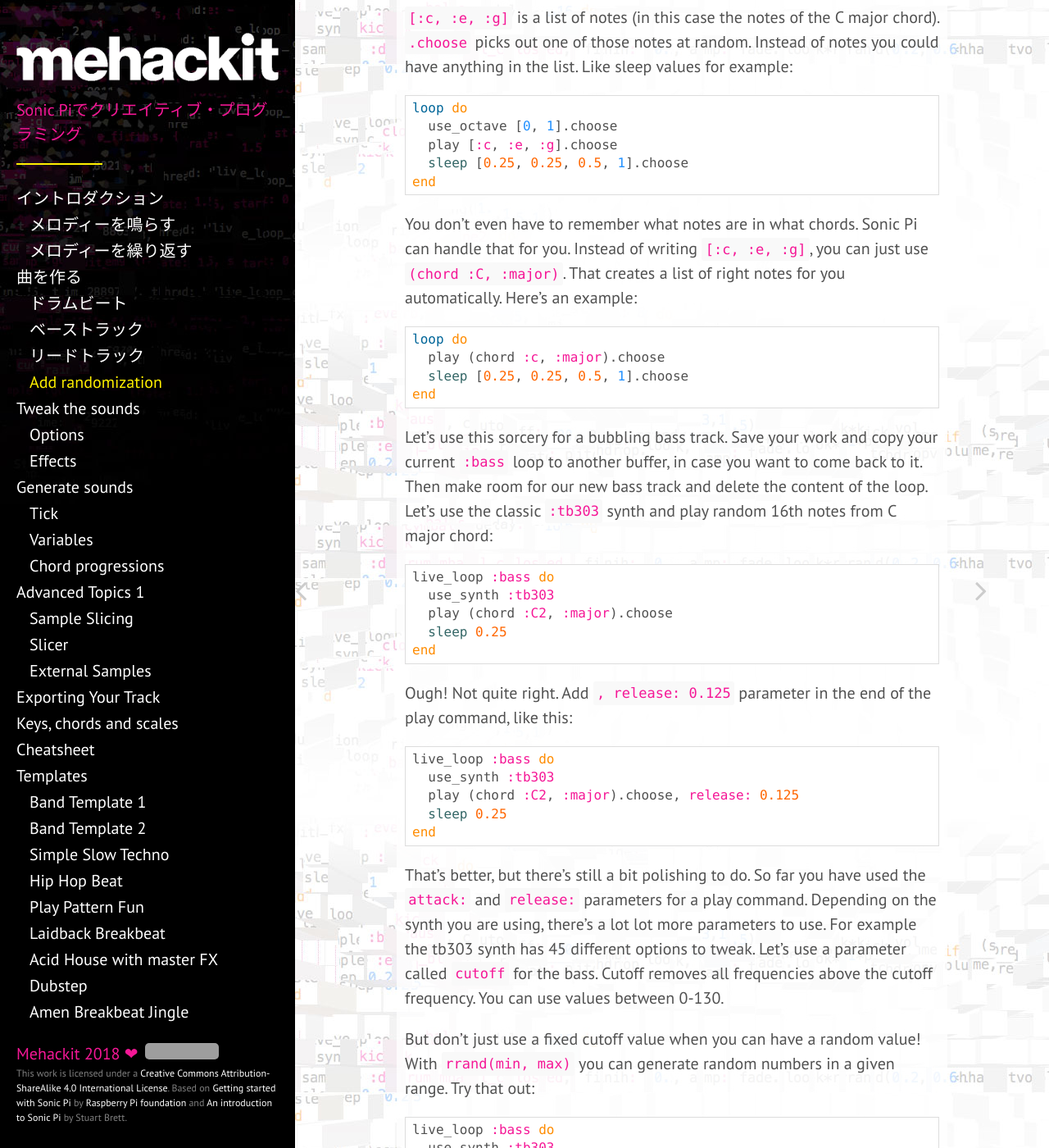
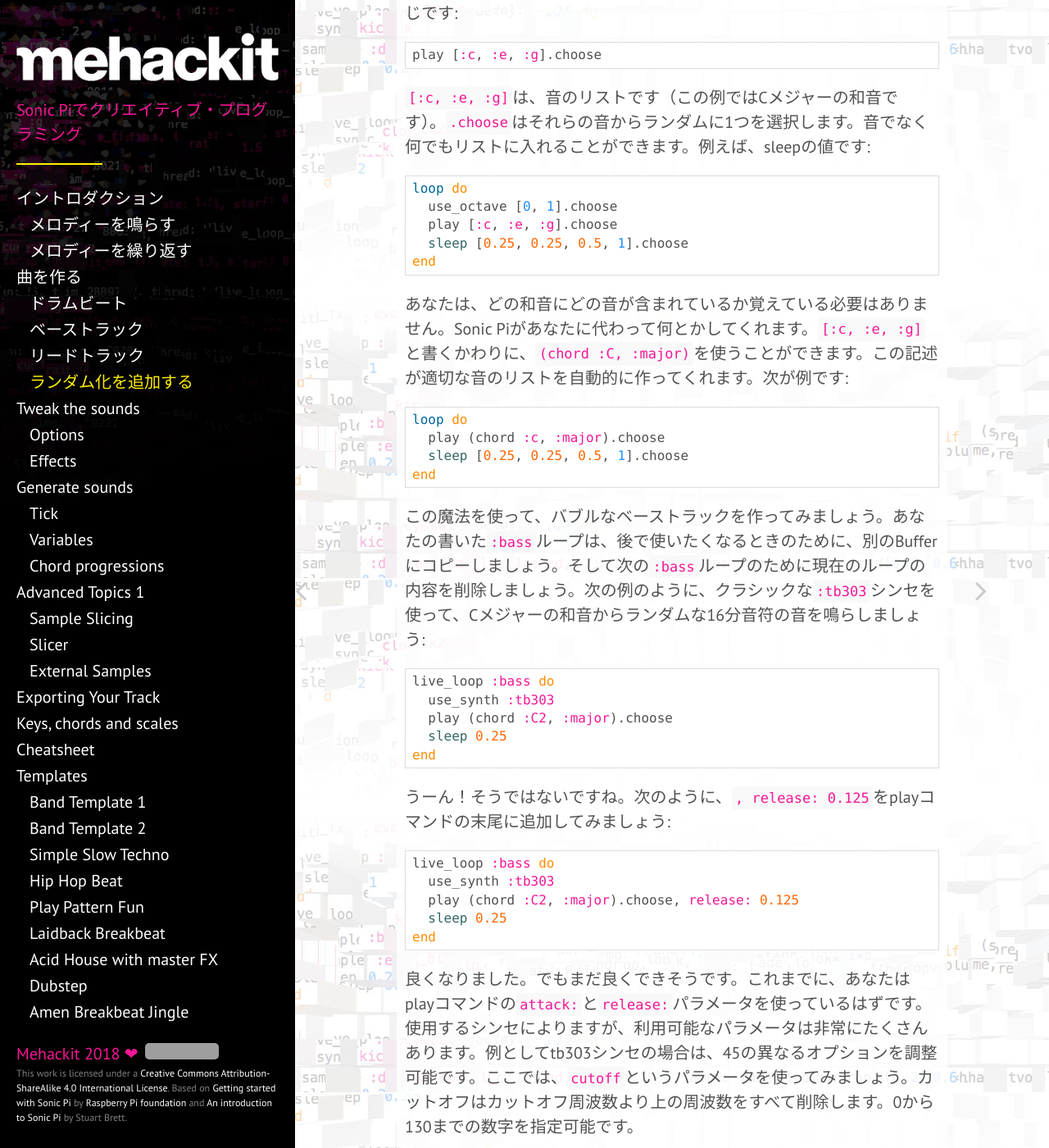
Before and after one commit to mehackit/sonic-pi-workshop, a Jekyll site: the page built from _exercises/ja/02-make-a-song/05-add-randomization.md, in a window 1280 px wide and 1400 px high, scrolled down 892 px. Shown: the whole window at 82% size. Built offline with Jekyll 4.4.1, drawn with Linux system fonts in a browser that asks for light colours; nearby versions of some CDN libraries; some of the changed text lies outside the part shown; grey boxes are pictures that could not be loaded.

Commit message:
Translate 02-05 to ja

```diff
--- a/_exercises/ja/02-make-a-song/05-add-randomization.md
+++ b/_exercises/ja/02-make-a-song/05-add-randomization.md
@@ -1,15 +1,15 @@
 ---
 chapter: Make a song
-title: Add randomization
+title: ランダム化を追加する
 lang: ja
 layout: exercise
 ---
 
-Great! Now you got your song running nicely with a steady beat and a bass with the melody hook on the top. Now we're going to do something really cool and unleash the true potential of Sonic Pi. Let's add some generative elements to the track and program the computer to compose for us!
+すごい！ここまでで、あなたの曲は着実なビートとベースの上にメロディーが乗って、良い感じにできたのではないでしょうか。では次に、とてもクールなことをやって、Sonic Piの真の潜在能力を解放していきたいと思います。トラックにジェネラティブな要素を追加して、我々のために作曲してもらうようにコンピューターにプログラムしてみましょう。
 
-## Throw a dice and transpose the melody
+## ダイスを振ってメロディーをトランスポーズする
 
-Transposing means changing the pitch up or down. We could randomly transpose the melody a bit every now and then to add some spice to the track. You can throw a dice to decide when to shift the pitch up for the melody. Here's an example:
+トランスポーズとは、ピッチを上げたり下げたりして変更することです。所々でランダムにメロディーを少しトランスポーズすると、トラックに変化を加えられそうです。あなたは、ダイスを振ってメロディーのピッチを上げるかを決定することができるでしょう。以下が例です:
 
 {% highlight ruby %}
 live_loop :melody do
@@ -22,15 +22,15 @@ live_loop :melody do
 end
 {% endhighlight %}
 
-## Create a random acid bass track
+## ランダムなアシッドベースのトラックを作る
 
-Let's do something interesting for the bass loop. `.choose` is a handy method that randomly picks out an element from a list. Like this:
+ベースのループで何か面白いことをしましょう。`.choose`は、あるリストからその要素を1つランダムに選択する手軽なメソッドです。こんな感じです:
 
 {% highlight ruby %}
 play [:c, :e, :g].choose
 {% endhighlight %}
 
-`[:c, :e, :g]` is a list of notes (in this case the notes of the C major chord). `.choose` picks out one of those notes at random. Instead of notes you could have anything in the list. Like sleep values for example:
+`[:c, :e, :g]`は、音のリストです（この例ではCメジャーの和音です）。`.choose`はそれらの音からランダムに1つを選択します。音でなく何でもリストに入れることができます。例えば、sleepの値です:
 
 {% highlight ruby %}
 loop do
@@ -40,7 +40,7 @@ loop do
 end
 {% endhighlight %}
 
-You don't even have to remember what notes are in what chords. Sonic Pi can handle that for you. Instead of writing `[:c, :e, :g]`, you can just use `(chord :C, :major)`. That creates a list of right notes for you automatically. Here's an example:
+あなたは、どの和音にどの音が含まれているか覚えている必要はありません。Sonic Piがあなたに代わって何とかしてくれます。`[:c, :e, :g]`と書くかわりに、`(chord :C, :major)`を使うことができます。この記述が適切な音のリストを自動的に作ってくれます。次が例です:
 
 {% highlight ruby %}
 loop do
@@ -49,7 +49,7 @@ loop do
 end
 {% endhighlight %}
 
-Let's use this sorcery for a bubbling bass track. Save your work and copy your current `:bass` loop to another buffer, in case you want to come back to it. Then make room for our new bass track and delete the content of the loop. Let's use the classic `:tb303` synth and play random 16th notes from C major chord:
+この魔法を使って、バブルなベーストラックを作ってみましょう。あなたの書いた`:bass`ループは、後で使いたくなるときのために、別のBufferにコピーしましょう。そして次の`:bass`ループのために現在のループの内容を削除しましょう。次の例のように、クラシックな`:tb303`シンセを使って、Cメジャーの和音からランダムな16分音符の音を鳴らしましょう:
 
 {% highlight ruby %}
 live_loop :bass do
@@ -59,7 +59,7 @@ live_loop :bass do
 end
 {% endhighlight %}
 
-Ough! Not quite right. Add `, release: 0.125` parameter in the end of the play command, like this:
+うーん！そうではないですね。次のように、`, release: 0.125`をplayコマンドの末尾に追加してみましょう:
 
 {% highlight ruby %}
 live_loop :bass do
@@ -69,9 +69,9 @@ live_loop :bass do
 end
 {% endhighlight %}
 
-That's better, but there's still a bit polishing to do. So far you have used the `attack:` and `release:` parameters for a play command. Depending on the synth you are using, there's a lot lot more parameters to use. For example the tb303 synth has 45 different options to tweak. Let's use a parameter called `cutoff` for the bass. Cutoff removes all frequencies above the cutoff frequency. You can use values between 0-130.
+良くなりました。でもまだ良くできそうです。これまでに、あなたはplayコマンドの`attack:`と`release:`パラメータを使っているはずです。使用するシンセによりますが、利用可能なパラメータは非常にたくさんあります。例としてtb303シンセの場合は、45の異なるオプションを調整可能です。ここでは、`cutoff`というパラメータを使ってみましょう。カットオフはカットオフ周波数より上の周波数をすべて削除します。0から130までの数字を指定可能です。
 
-But don't just use a fixed cutoff value when you can have a random value! With `rrand(min, max)` you can generate random numbers in a given range. Try that out:
+せっかくランダムな値を使えるようになったので、固定のカットオフを使わずにやってみましょう！`rrand(min, max)`を使えば、範囲内のランダムな数を生成できます。試してみましょう:
 
 {% highlight ruby %}
 live_loop :bass do
@@ -81,7 +81,7 @@ live_loop :bass do
 end
 {% endhighlight %}
 
-Grrreat! Remember to explore and try out different things. As a recap, here's an example about what you could have going on at this point:
+すごいね！いろんなことを試したり探索したりすることを忘れないでください。ここまでにやってきたことを総括した例が以下です:
 
 {% highlight ruby %}
 use_bpm 120
```
